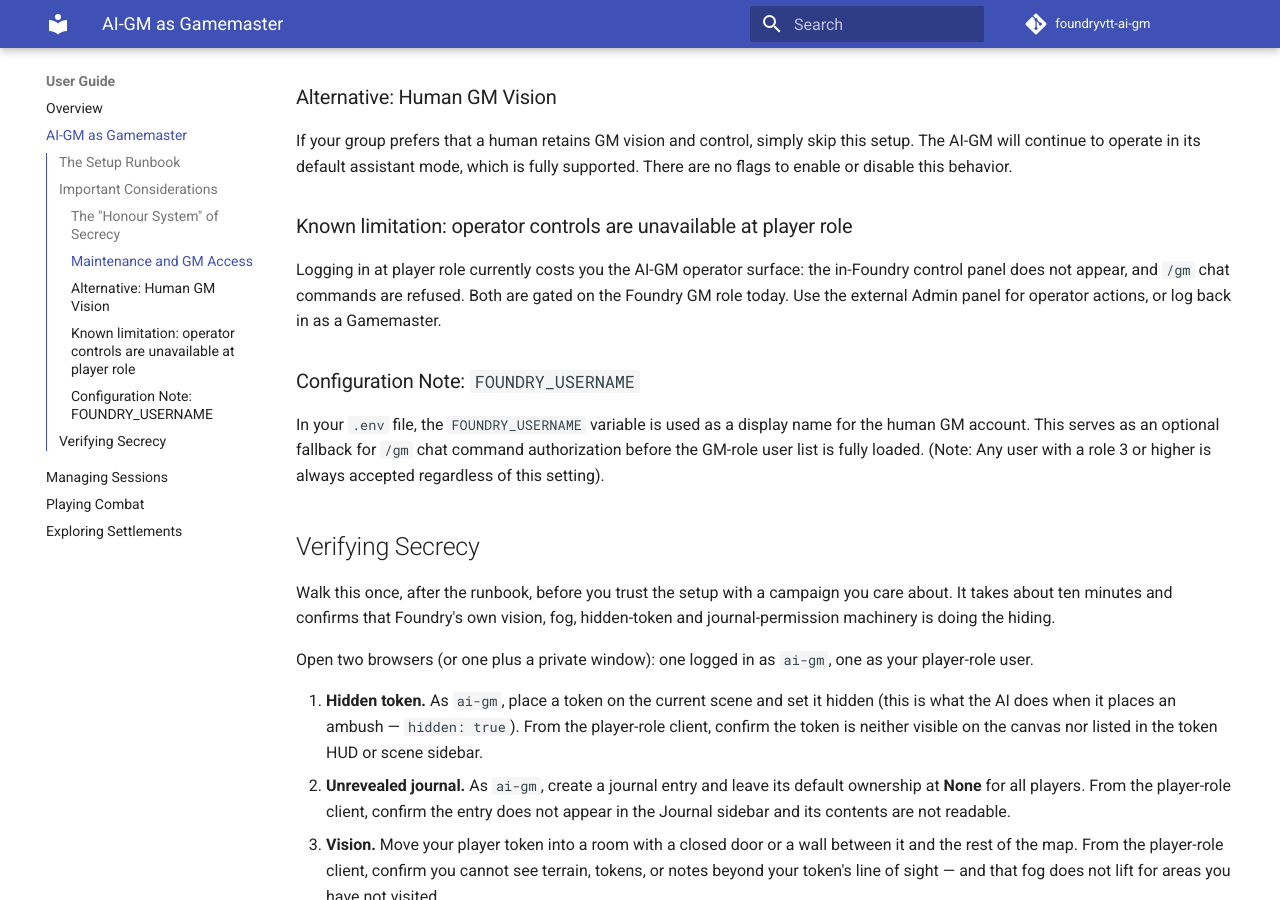
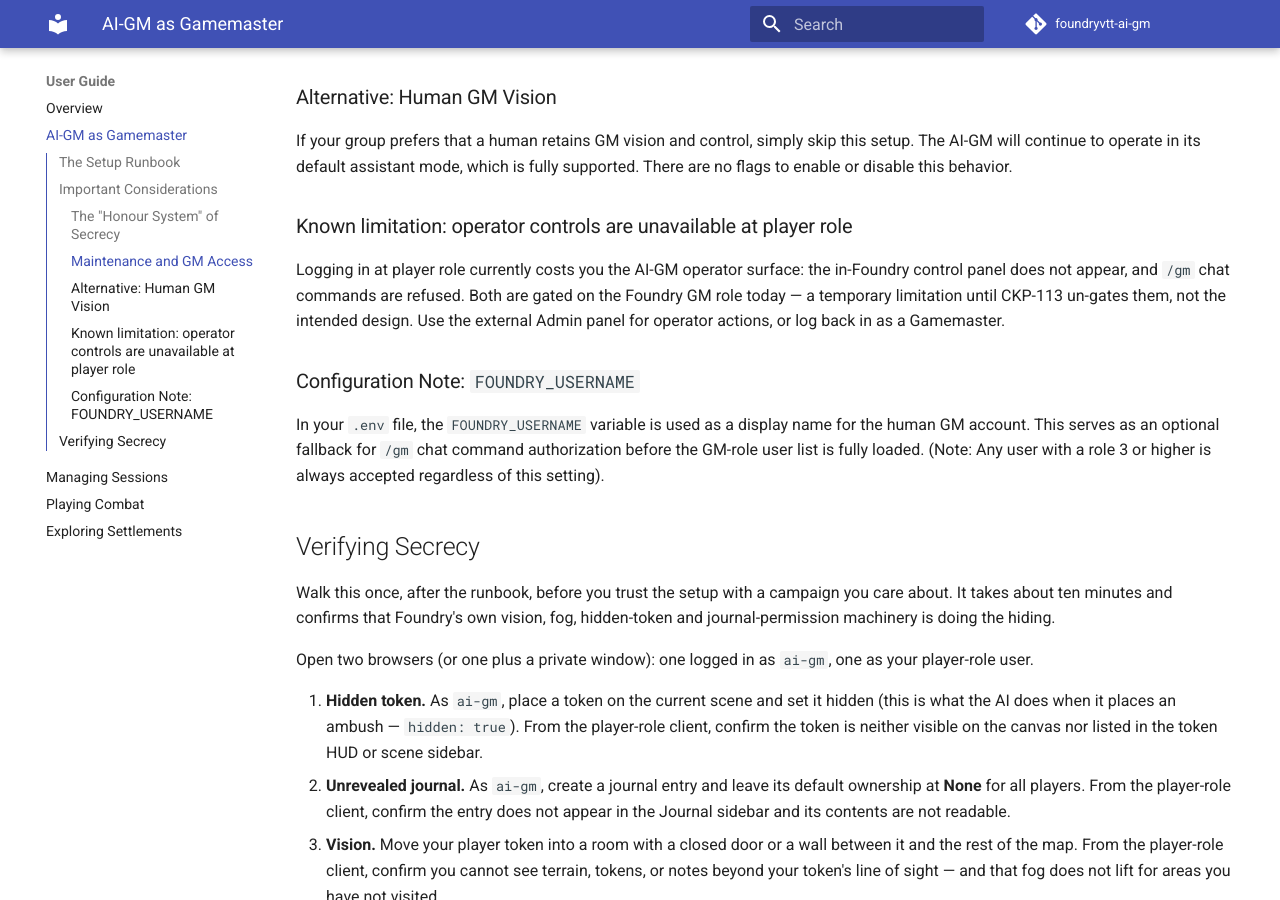
Before and after one commit to cjkennedy1972/foundryvtt-ai-gm, an MkDocs documentation site: the page built from docs/user-guide/ai-gm-setup.md, in a window 1280 px wide and 900 px high, scrolled down 906 px. Built offline with MkDocs 1.6.1 and Material for MkDocs 9.7.7, drawn with Linux system fonts in a browser that asks for light colours; comment, search, counter and statistics services are not loaded.

Commit message:
docs: mark player-role operator gating as temporary pending CKP-113
Applies the one polish suggestion from the CKP-135 manual review
(approved otherwise): the 'gated on the Foundry GM role today' wording
could read as permanent design; name CKP-113 so the warning isn't left
stale after the un-gating lands.

```diff
--- a/docs/user-guide/ai-gm-setup.md
+++ b/docs/user-guide/ai-gm-setup.md
@@ -27,7 +27,7 @@
 
 ### Known limitation: operator controls are unavailable at player role
 
-Logging in at player role currently costs you the AI-GM operator surface: the in-Foundry control panel does not appear, and `/gm` chat commands are refused. Both are gated on the Foundry GM role today. Use the external Admin panel for operator actions, or log back in as a Gamemaster.
+Logging in at player role currently costs you the AI-GM operator surface: the in-Foundry control panel does not appear, and `/gm` chat commands are refused. Both are gated on the Foundry GM role today — a temporary limitation until CKP-113 un-gates them, not the intended design. Use the external Admin panel for operator actions, or log back in as a Gamemaster.
 
 ### Configuration Note: `FOUNDRY_USERNAME`
 In your `.env` file, the `FOUNDRY_USERNAME` variable is used as a display name for the human GM account. This serves as an optional fallback for `/gm` chat command authorization before the GM-role user list is fully loaded. (Note: Any user with a role 3 or higher is always accepted regardless of this setting).
```
